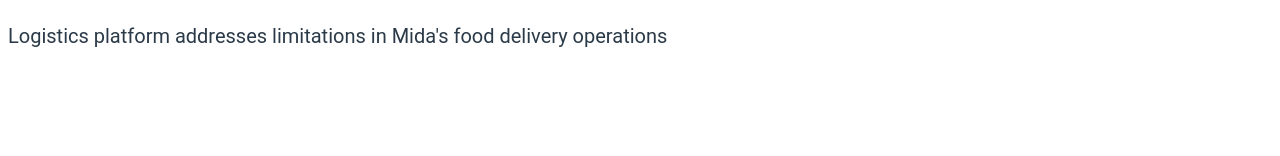
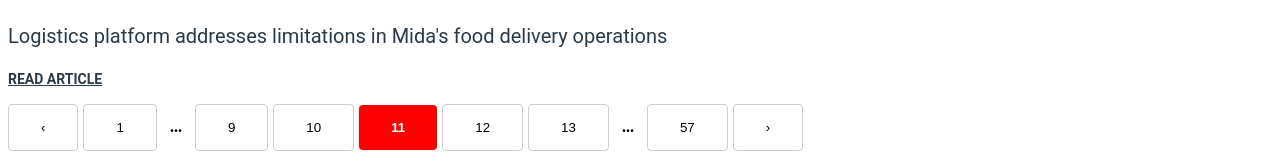
Before and after one commit to alyssaabalos/sdi-front-end-challenge-1, a Vue app: page / in a window 1280 px wide. Shown: the part 1353-1509 px from the top of the page. Before the commit the page ends 1423 px from the top, so only its background shows below. Built offline with nearby package versions, Linux system fonts and the light colour scheme.

Commit message:
Add news pagination

```diff
--- a/src/App.vue
+++ b/src/App.vue
@@ -3,22 +3,33 @@
   <DateBadge class="date-badge"></DateBadge>
   <div id="divider"></div>
   <ArticleHeadline></ArticleHeadline>
+  <NewsPagination :totalPages="57" :currentPage="currentPage" @page-change="changePage" />
 </template>
 
 <script>
 import DateBadge from './components/date-badge.vue'
 import ArticleHeadline from './components/ArticleHeadline.vue';
+import NewsPagination from './components/NewsPagination.vue';
 
 export default {
   name: 'App',
   components: {
     DateBadge,
-    ArticleHeadline
+    ArticleHeadline,
+    NewsPagination
   },
   data() {
     return {
-      imageUrl: require('@/assets/tmsph-ls-midafood.jpeg')
+      imageUrl: require('@/assets/tmsph-ls-midafood.jpeg'),
+      currentPage: 11,
+
     };
+  },
+
+  methods: {
+    changePage(newPage) {
+      this.currentPage = newPage;
+    },
   }
 }
 </script>
--- a/src/components/ArticleHeadline.vue
+++ b/src/components/ArticleHeadline.vue
@@ -6,6 +6,9 @@
       </h1>
       <p class="article-desc">
             {{ articleDescription }}
+      </p>
+      <p class="read-article">
+        READ ARTICLE
       </p>
 
     </div>
@@ -48,4 +51,13 @@
     font-family: 'Roboto', sans-serif;
 
   }
+
+  .read-article{
+    font-size: 14px;
+    font-weight: bold;
+    color: #2b3a48;
+    line-height: 1.4;
+    font-family: 'Roboto', sans-serif;
+    text-decoration-line: underline;
+  }
   </style>
--- a/src/components/NewsPagination.vue
+++ b/src/components/NewsPagination.vue
@@ -0,0 +1,129 @@
+<template>
+    <div class="pagination-container">
+
+      <button
+        @click="goToPage(currentPage - 1)"
+        :disabled="currentPage === 1"
+        class="pagination-button"
+      >
+        ‹
+      </button>
+
+
+      <button
+        v-if="currentPage > 4"
+        @click="goToPage(1)"
+        class="pagination-button"
+      >
+        1
+      </button>
+
+
+      <span v-if="currentPage > 5" class="pagination-ellipsis">...</span>
+
+
+      <button
+        v-for="page in pagesBeforeActive"
+        :key="page"
+        @click="goToPage(page)"
+        class="pagination-button"
+      >
+        {{ page }}
+      </button>
+
+
+      <button class="pagination-button active">
+        {{ currentPage }}
+      </button>
+
+
+      <button
+        v-for="page in pagesAfterActive"
+        :key="page"
+        @click="goToPage(page)"
+        class="pagination-button"
+      >
+        {{ page }}
+      </button>
+
+
+      <span v-if="currentPage < totalPages - 4" class="pagination-ellipsis">...</span>
+
+
+      <button
+        v-if="currentPage < totalPages - 3"
+        @click="goToPage(totalPages)"
+        class="pagination-button"
+      >
+        {{ totalPages }}
+      </button>
+
+
+      <button
+        @click="goToPage(currentPage + 1)"
+        :disabled="currentPage === totalPages"
+        class="pagination-button"
+      >
+        ›
+      </button>
+    </div>
+  </template>
+
+  <script>
+  export default {
+    props: {
+      totalPages: { type: Number, required: true },
+      currentPage: { type: Number, required: true },
+    },
+    computed: {
+      pagesBeforeActive() {
+        const start = Math.max(2, this.currentPage - 2);
+        return Array.from({ length: this.currentPage - start }, (_, i) => start + i);
+      },
+      pagesAfterActive() {
+        const end = Math.min(this.totalPages - 1, this.currentPage + 2);
+        return Array.from({ length: end - this.currentPage }, (_, i) => this.currentPage + 1 + i);
+      },
+    },
+    methods: {
+      goToPage(page) {
+        if (page >= 1 && page <= this.totalPages) {
+          this.$emit("page-change", page);
+        }
+      },
+    },
+  };
+  </script>
+
+  <style scoped>
+  .pagination-container {
+    display: flex;
+    align-items: center;
+    gap: 5px;
+  }
+
+  .pagination-button {
+    padding: 15px 32px;
+    border: 1px solid #ccc;
+    border-radius: 4px;
+    background-color: white;
+    transition: background-color 0.2s ease-in-out, color 0.2s ease-in-out;
+  }
+
+  .pagination-button:hover {
+    background-color: red;
+    color: white;
+  }
+
+  .pagination-button.active {
+    background-color: red;
+    color: white;
+    font-weight: bold;
+    border: none;
+  }
+
+  .pagination-ellipsis {
+    padding: 8px;
+    font-weight: bold;
+  }
+  </style>
```
